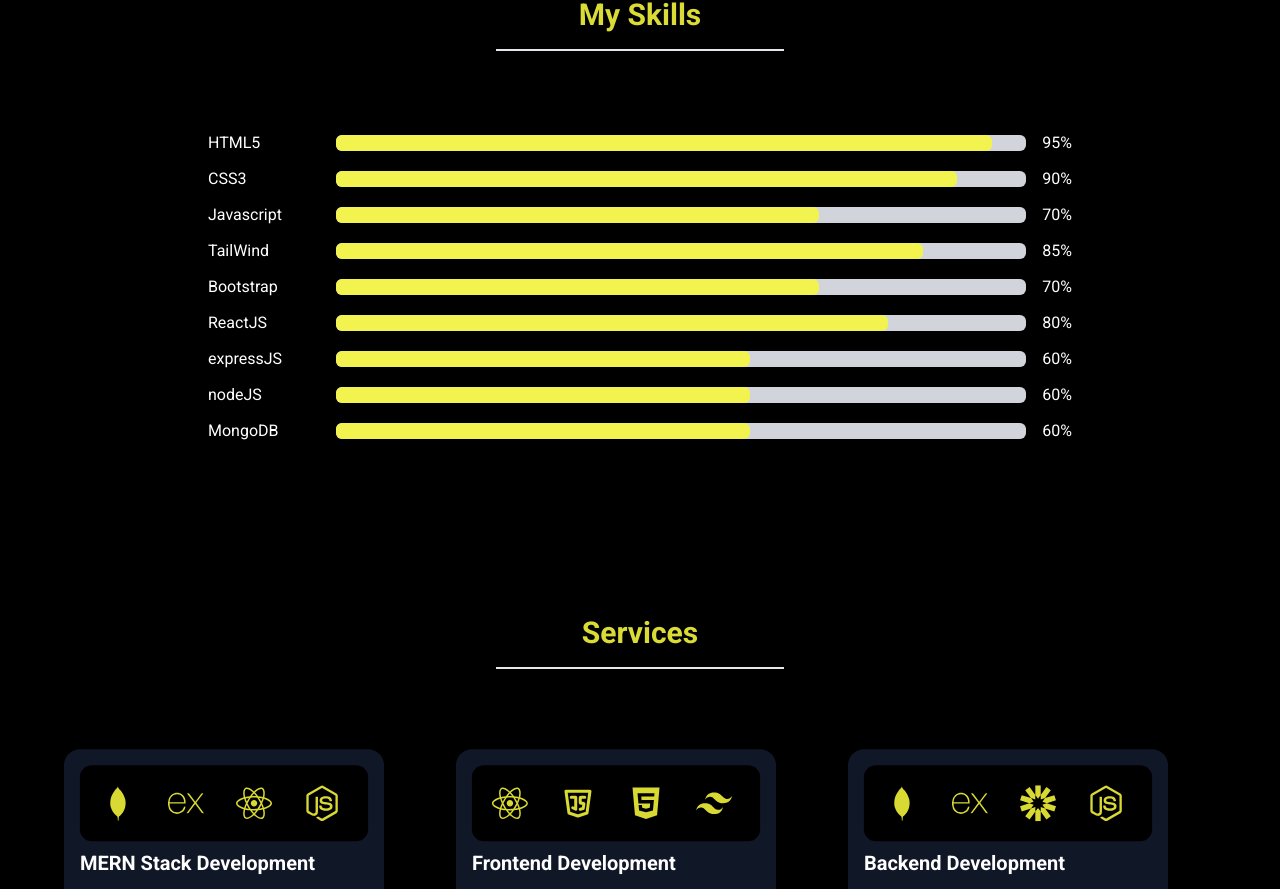
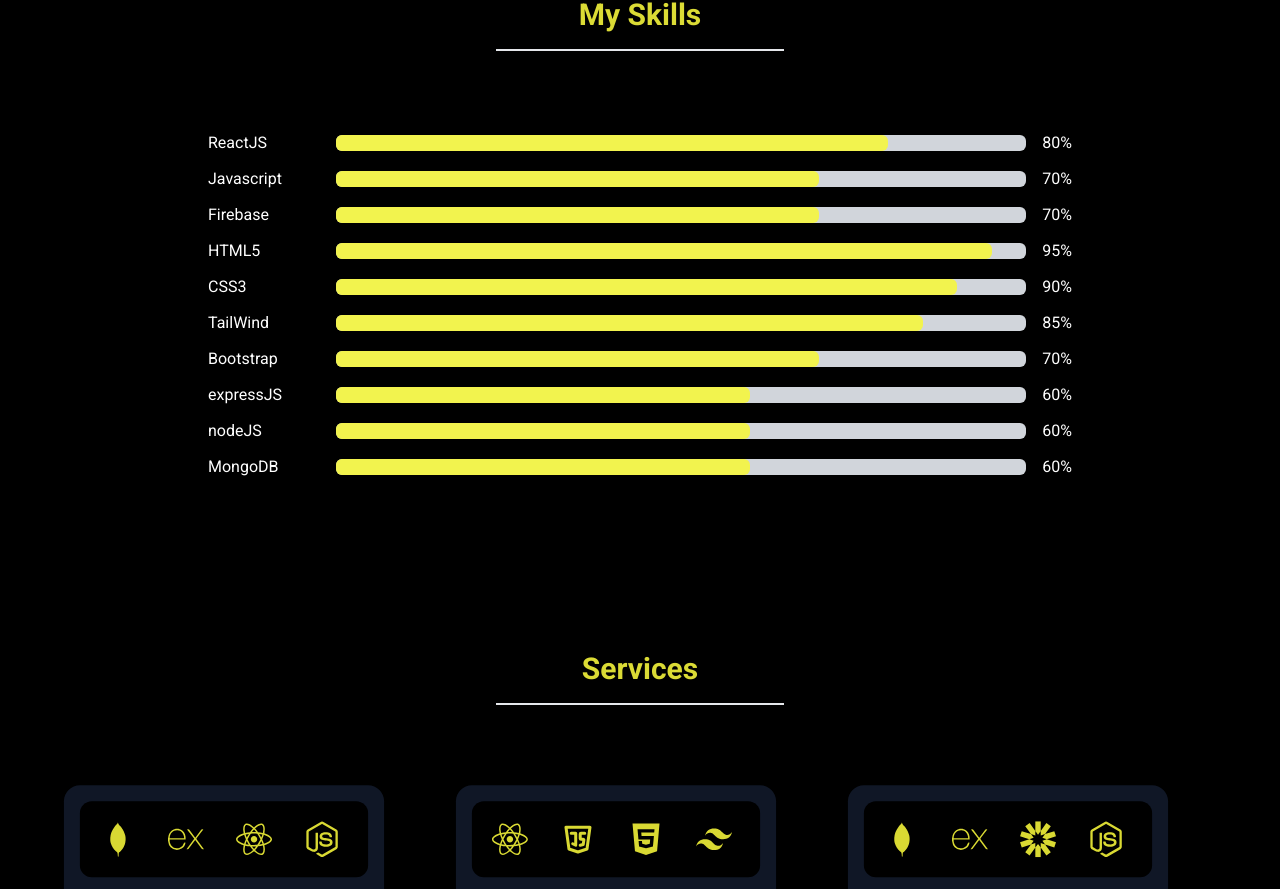
Before and after one commit to Tushar12152/Portfolio, a React (Vite) app: page / in a window 1280 px wide. Shown: the part 1097-1986 px from the top of the page. Built offline with nearby package versions, Linux system fonts and the light colour scheme.

Commit message:
skill added

```diff
--- a/package.json
+++ b/package.json
@@ -20,6 +20,7 @@
     "react-icons": "^4.12.0",
     "react-router-dom": "^6.20.1",
     "react-router-hash-link": "^2.4.3",
+    "react-scroll-to-top": "^3.0.0",
     "react-type-animation": "^3.2.0",
     "sort-by": "^1.2.0",
     "sweetalert": "^2.1.2"
--- a/src/Componets/Skil.jsx
+++ b/src/Componets/Skil.jsx
@@ -4,12 +4,13 @@
 
 const Skills = () => {
     const skills = [
+        { name: 'ReactJS', percentage: 80 },
+        { name: 'Javascript', percentage: 70 },
+        { name: 'Firebase', percentage: 70 },
         { name: 'HTML5', percentage: 95 },
         { name: 'CSS3', percentage: 90 },
-        { name: 'Javascript', percentage: 70 },
         { name: 'TailWind', percentage: 85 },
         { name: 'Bootstrap', percentage: 70 },
-        { name: 'ReactJS', percentage: 80 },
         { name: 'expressJS', percentage: 60 },
         { name: 'nodeJS', percentage: 60 },
         { name: 'MongoDB', percentage: 60 },
--- a/src/LayOut/Layout.jsx
+++ b/src/LayOut/Layout.jsx
@@ -1,15 +1,27 @@
-import { Outlet } from "react-router-dom";
+import { Outlet, ScrollRestoration } from "react-router-dom";
 import Nav from "../Componets/Nav";
 import Footer from "../Componets/Footer";
+import ScrollToTop from "react-scroll-to-top";
+// import ScrollRestoration from "../Componets/ScrollRestoration";
 
 const Layout = () => {
     return (
         <div>
-             <div className="min-h-screen">
+             <div className="min-h-screen" >
+
+
              <Nav/>
+
+             <ScrollRestoration />
              <Outlet/>
+
+
              </div>
              <Footer/>
+
+             <div >
+             <ScrollToTop smooth />
+             </div>
         </div>
     );
 };
```
Also changed, not shown: 2 other files (tests, documents, lock files or other folders).
